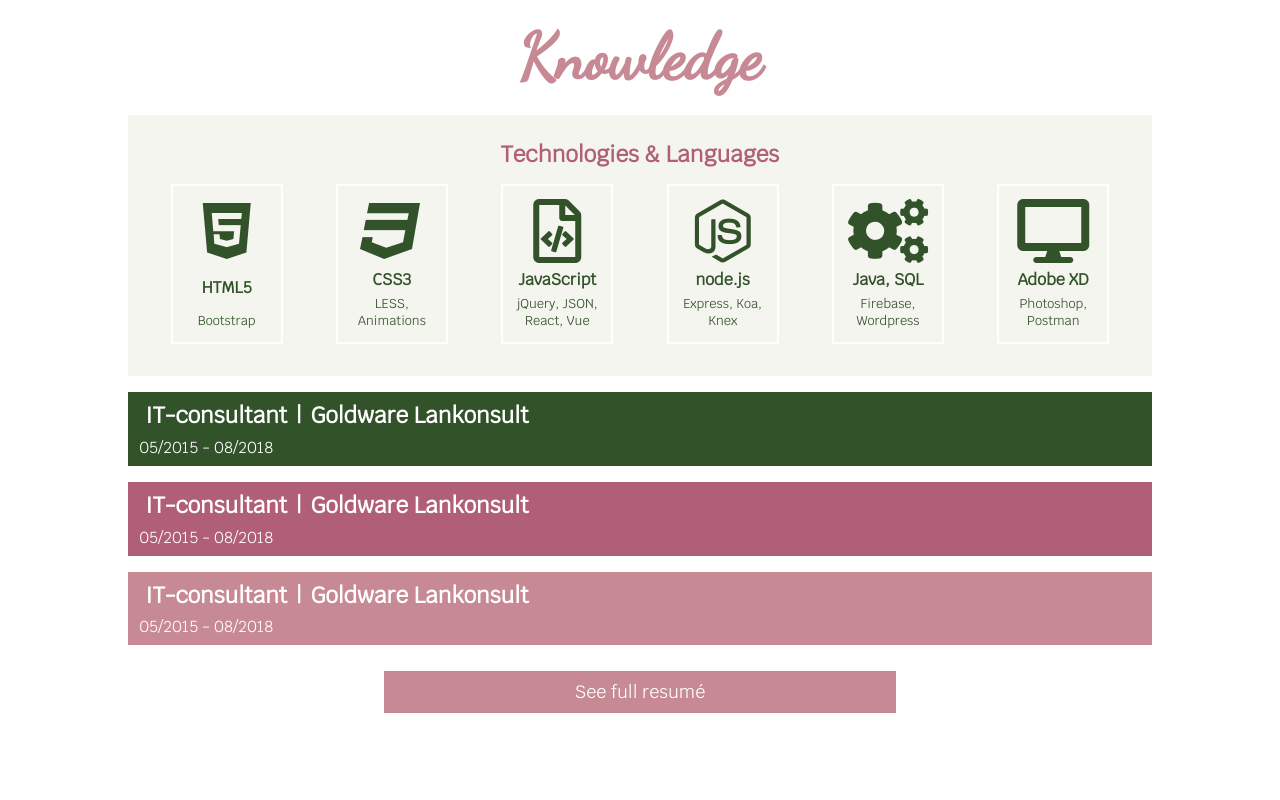
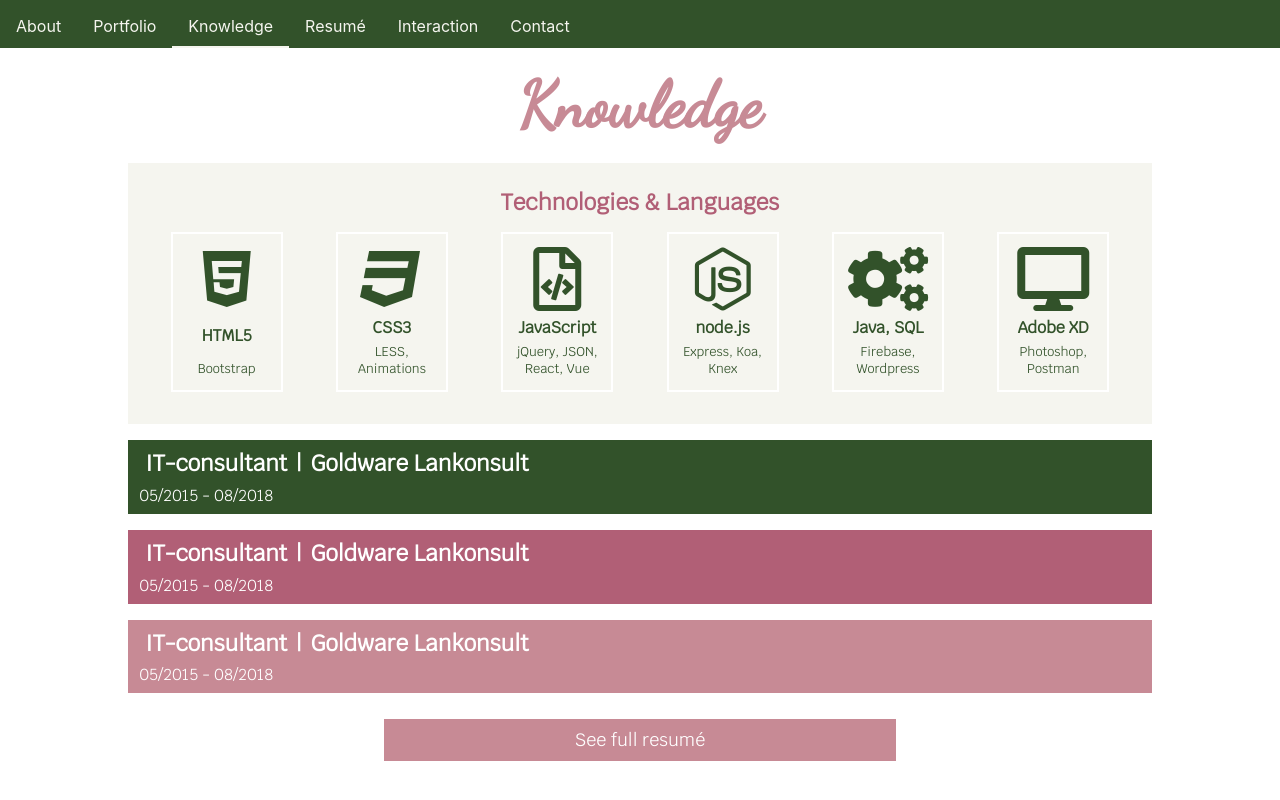
Before and after one commit to Naicah/Portfolio_v2, a React (Create React App) app: page /knowledge in a window 1280 px wide. Built offline with nearby package versions, Linux system fonts and the light colour scheme; a web font is replaced by a local one.

Commit message:
Adds shell for Nav

```diff
--- a/src/App.js
+++ b/src/App.js
@@ -8,6 +8,7 @@ import "./Components/Knowledge/knowledge.css";
 import "./Components/Contact/contact.css";
 
 // App components
+import { Nav } from "./Components/General";
 import Home from "./Components/Home";
 import About from "./Components/About";
 import Portfolio from "./Components/Portfolio";
@@ -17,6 +18,7 @@ import Contact from "./Components/Contact";
 function App() {
   return (
     <BrowserRouter>
+      <Nav />
       <div className="container">
         <Switch>
           <Route exact path="/" component={Home} />
--- a/src/Components/Contact/Contact.js
+++ b/src/Components/Contact/Contact.js
@@ -95,7 +95,7 @@ class Contact extends Component {
             </div>
           </form>
         </div>
-        {/* <Footer /> */}
+        <Footer />
       </div>
     );
   }
--- /dev/null
+++ b/src/Components/General/Nav.js
@@ -0,0 +1,51 @@
+import React from "react";
+import styled from "styled-components";
+import { NavLink } from "react-router-dom";
+
+export const NavDiv = styled.div`
+  display: flex;
+  background-color: var(--color-dark-1);
+  height: 3em;
+
+  * {
+    text-decoration: none;
+    color: var(--color-light-1);
+    padding: 1em;
+  }
+
+  NavLink:hover {
+    cursor: pointer;
+    transform: scale(1.05);
+  }
+
+  .active {
+    border-bottom: 2px solid var(--color-light-1);
+  }
+`;
+
+function Nav() {
+  return (
+    <NavDiv>
+      <NavLink activeClassName="active" to="/about">
+        About
+      </NavLink>
+      <NavLink activeClassName="active" to="/portfolio">
+        Portfolio
+      </NavLink>
+      <NavLink activeClassName="active" to="/knowledge">
+        Knowledge
+      </NavLink>
+      <NavLink activeClassName="active" to="/resume">
+        Resumé
+      </NavLink>
+      <NavLink activeClassName="active" to="/interaction">
+        Interaction
+      </NavLink>
+      <NavLink activeClassName="active" to="/contact">
+        Contact
+      </NavLink>
+    </NavDiv>
+  );
+}
+
+export default Nav;
--- a/src/Components/General/index.js
+++ b/src/Components/General/index.js
@@ -2,5 +2,6 @@ import LinkButton from "./LinkButton";
 import LinkIcon from "./LinkIcon";
 import FlipCard from "./FlipCard.js";
 import Footer from "./Footer.js";
+import Nav from "./Nav.js";
 
-export { LinkButton, LinkIcon, FlipCard, Footer };
+export { LinkButton, LinkIcon, FlipCard, Footer, Nav };
--- a/src/Components/Knowledge/Experience.js
+++ b/src/Components/Knowledge/Experience.js
@@ -60,7 +60,7 @@ class Experience extends Component {
     const { type, name, at, date, text } = this.props;
     const { hidden } = this.state;
 
-    let experienceColor;
+    let experienceColor = "black";
 
     switch (type) {
       case "job":
@@ -72,20 +72,15 @@ class Experience extends Component {
       case "extra":
         experienceColor = "var(--color-accent)";
         break;
-      default:
-        experienceColor = "white";
+      // no default
     }
-    var bgColor = {
-      backgroundColor: experienceColor
-    };
-
-    var borderColor = {
-      borderColor: experienceColor
-    };
 
     return (
       <ExperienceDiv onClick={this.toggleDetails}>
-        <div className="experienceHeader" style={bgColor}>
+        <div
+          className="experienceHeader"
+          style={{ backgroundColor: experienceColor }}
+        >
           <div className="experienceTitle">
             <p>
               <span className="experienceName">{name}</span>
@@ -97,7 +92,7 @@ class Experience extends Component {
         </div>
         <div
           className={hidden ? "experienceDetails hidden" : "experienceDetails"}
-          style={borderColor}
+          style={{ borderColor: experienceColor }}
         >
           <p className="experienceText">{text}</p>
         </div>
```
Also changed, not shown: src/Components/Portfolio/TechniqueIcon.js (+4 -3 lines).
